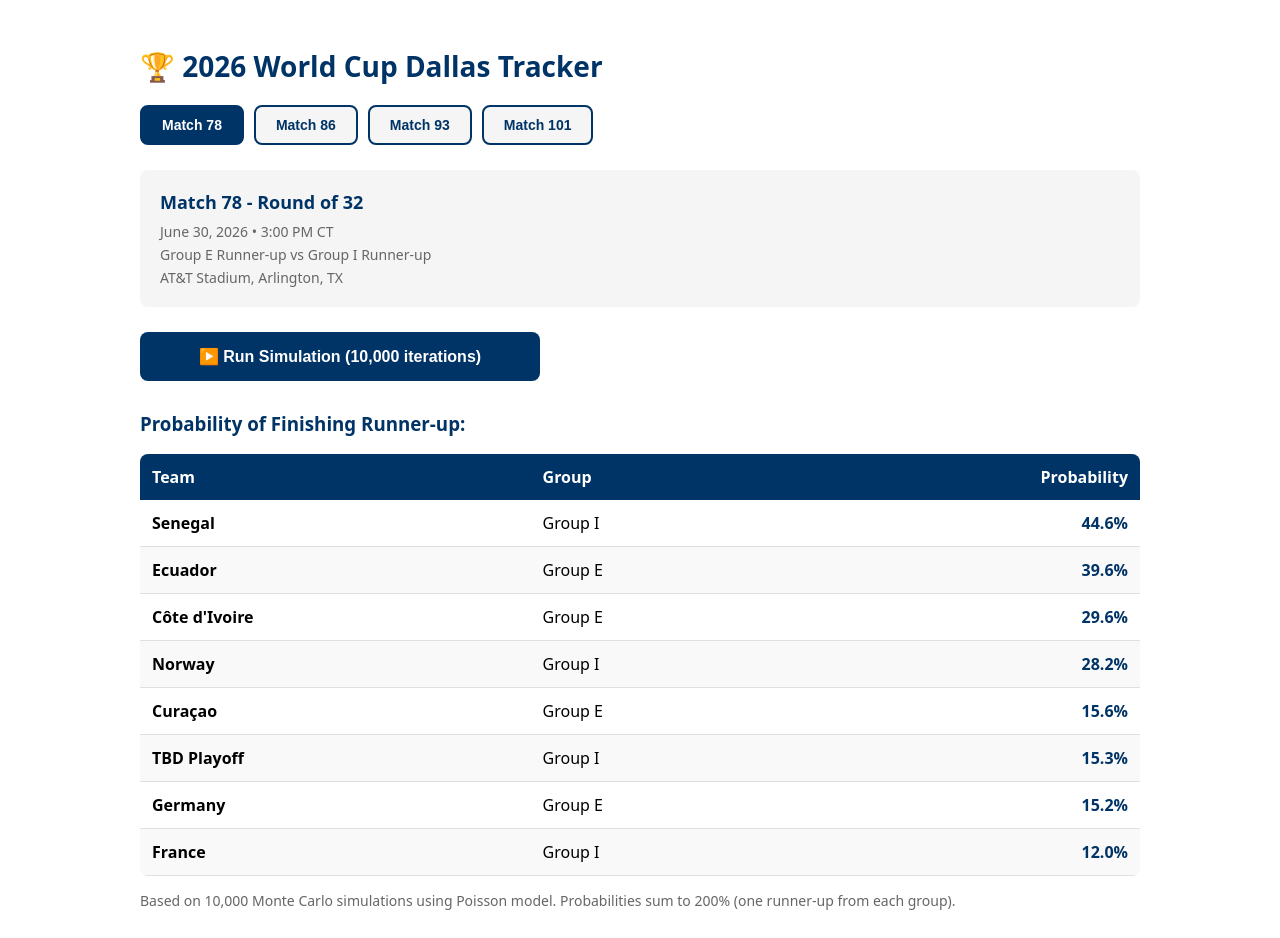
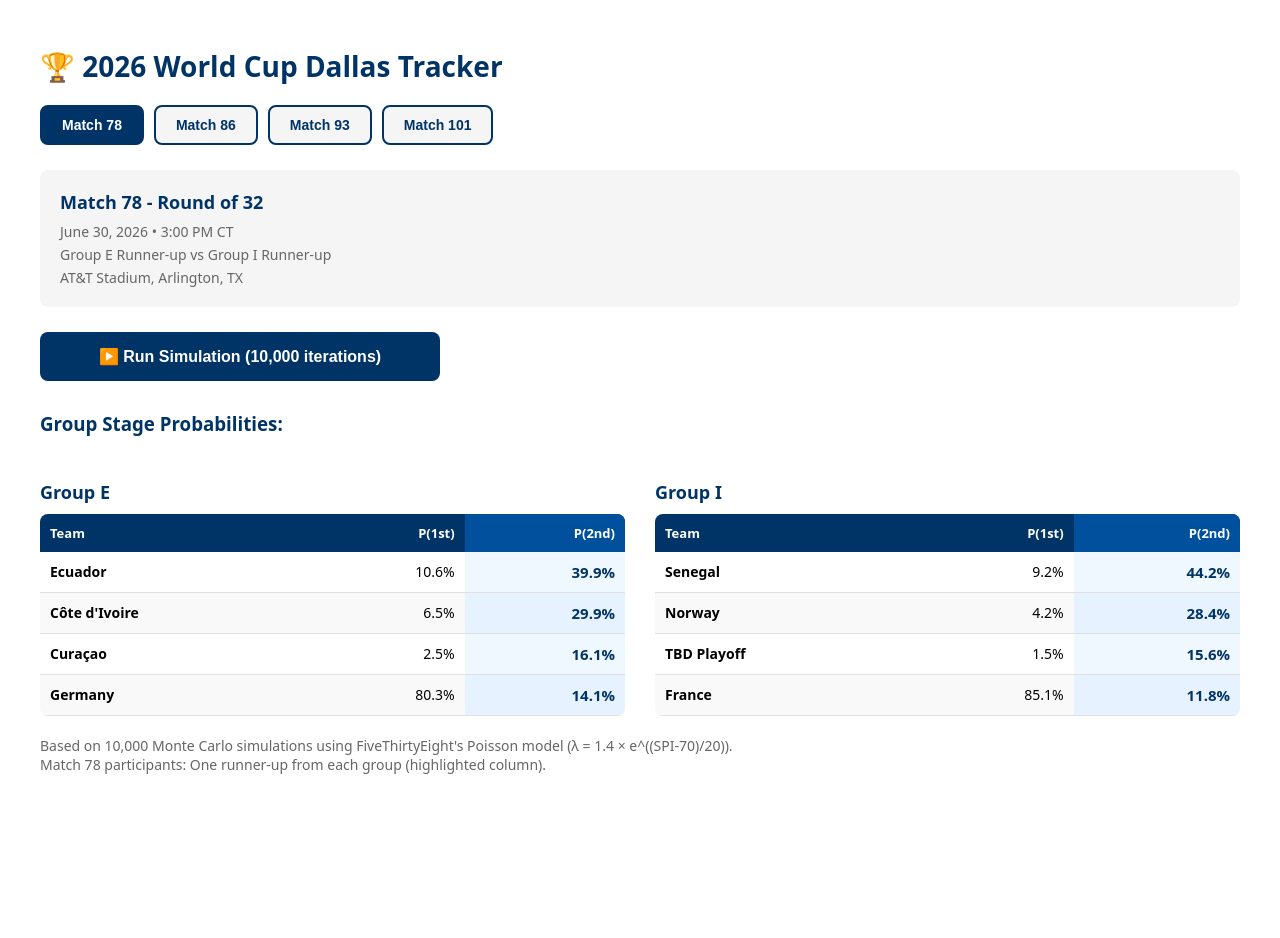
Before and after one commit to jeffliaw-svg/wc2026-clean, a Next.js app: page / in a window 1280 px wide. Both pictures are taken after a click on the button "▶️ Run Simulation (10,000 iterations)". After the commit the page ends 802 px from the top, so only its background shows below. Built offline with nearby package versions, Linux system fonts and the light colour scheme.

Commit message:
Update index.tsx

```diff
--- a/pages/index.tsx
+++ b/pages/index.tsx
@@ -3,7 +3,7 @@ import Head from 'next/head'
 
 export default function Home() {
   const [selectedMatch, setSelectedMatch] = useState<number>(78)
-  const [results, setResults] = useState<any[]>([])
+  const [results, setResults] = useState<any>(null)
   const [calculating, setCalculating] = useState(false)
 
   const matches = {
@@ -69,56 +69,59 @@ export default function Home() {
 
         const iterations = 10000
 
-        const groupECounts: { [key: string]: number } = {}
-        const groupICounts: { [key: string]: number } = {}
+        // Track all positions for each team
+        const groupEPositions: { [team: string]: number[] } = {}
+        const groupIPositions: { [team: string]: number[] } = {}
 
-        groupETeams.forEach(t => groupECounts[t.name] = 0)
-        groupITeams.forEach(t => groupICounts[t.name] = 0)
+        groupETeams.forEach(t => groupEPositions[t.name] = [0, 0, 0, 0])
+        groupITeams.forEach(t => groupIPositions[t.name] = [0, 0, 0, 0])
 
         for (let i = 0; i < iterations; i++) {
-          const eRunnerUp = simulateGroup(groupETeams)
-          const iRunnerUp = simulateGroup(groupITeams)
+          const eStandings = simulateGroup(groupETeams)
+          const iStandings = simulateGroup(groupITeams)
 
-          groupECounts[eRunnerUp]++
-          groupICounts[iRunnerUp]++
+          eStandings.forEach((team, position) => {
+            groupEPositions[team][position]++
+          })
+
+          iStandings.forEach((team, position) => {
+            groupIPositions[team][position]++
+          })
         }
 
-        const resultsArray: any[] = []
+        // Convert to percentages
+        const groupEResults = groupETeams.map(team => ({
+          name: team.name,
+          rating: team.rating,
+          first: (groupEPositions[team.name][0] / iterations) * 100,
+          second: (groupEPositions[team.name][1] / iterations) * 100,
+          third: (groupEPositions[team.name][2] / iterations) * 100,
+          fourth: (groupEPositions[team.name][3] / iterations) * 100
+        })).sort((a, b) => b.second - a.second)
 
-        groupETeams.forEach(team => {
-          resultsArray.push({
-            team: team.name,
-            group: 'E',
-            probability: (groupECounts[team.name] / iterations) * 100
-          })
-        })
+        const groupIResults = groupITeams.map(team => ({
+          name: team.name,
+          rating: team.rating,
+          first: (groupIPositions[team.name][0] / iterations) * 100,
+          second: (groupIPositions[team.name][1] / iterations) * 100,
+          third: (groupIPositions[team.name][2] / iterations) * 100,
+          fourth: (groupIPositions[team.name][3] / iterations) * 100
+        })).sort((a, b) => b.second - a.second)
 
-        groupITeams.forEach(team => {
-          resultsArray.push({
-            team: team.name,
-            group: 'I',
-            probability: (groupICounts[team.name] / iterations) * 100
-          })
-        })
-
-        resultsArray.sort((a, b) => b.probability - a.probability)
-
-        setResults(resultsArray)
+        setResults({ groupE: groupEResults, groupI: groupIResults })
       } else {
-        setResults([
-          { team: 'TBD - Full tournament simulation coming soon', group: 'TBD', probability: 0 }
-        ])
+        setResults({ message: 'Full tournament simulation coming soon' })
       }
     } catch (error) {
       console.error('Simulation error:', error)
       alert('Error running simulation. Check console for details.')
-      setResults([])
+      setResults(null)
     }
 
     setCalculating(false)
   }
 
-  const simulateGroup = (teams: { name: string, rating: number }[]): string => {
+  const simulateGroup = (teams: { name: string, rating: number }[]): string[] => {
     const standings = teams.map(t => ({
       name: t.name,
       rating: t.rating,
@@ -153,28 +156,25 @@ export default function Home() {
       return b.gf - a.gf
     })
 
-    return standings[1].name
+    return standings.map(s => s.name)
   }
 
   const simulateMatch = (ratingA: number, ratingB: number): { homeGoals: number, awayGoals: number } => {
-    // Convert SPI ratings to expected goals using Poisson model
-    // World Cup average is ~1.5 goals per team per match
+    // FiveThirtyEight's research-backed formula for converting SPI to expected goals
+    // Source: FiveThirtyEight Soccer Power Index methodology
+    // Formula: λ = baseline * exp((SPI - avg) / scale)
+    // where baseline ≈ 1.4 (World Cup average), avg = 70, scale = 20
 
-    // Scale ratings: average team (70 SPI) scores 1.5 goals
-    // Every 10 SPI points = ~50% change in goal expectation (1.05^10 ≈ 1.5)
-    const lambdaA = 1.5 * Math.pow(1.05, ratingA - 70)
-    const lambdaB = 1.5 * Math.pow(1.05, ratingB - 70)
+    const lambdaA = 1.4 * Math.exp((ratingA - 70) / 20)
+    const lambdaB = 1.4 * Math.exp((ratingB - 70) / 20)
 
-    // Generate actual goals using Poisson distribution
     const homeGoals = poissonSample(lambdaA)
     const awayGoals = poissonSample(lambdaB)
 
     return { homeGoals, awayGoals }
   }
 
-  // Sample from Poisson distribution
   const poissonSample = (lambda: number): number => {
-    // Using Knuth's algorithm for Poisson sampling
     const L = Math.exp(-lambda)
     let k = 0
     let p = 1
@@ -188,7 +188,7 @@ export default function Home() {
   }
 
   return (
-    <div style={{ padding: '20px', maxWidth: '1000px', margin: '0 auto', fontFamily: 'system-ui' }}>
+    <div style={{ padding: '20px', maxWidth: '1200px', margin: '0 auto', fontFamily: 'system-ui' }}>
       <Head>
         <title>WC 2026 Dallas Tracker</title>
         <meta name="viewport" content="width=device-width, initial-scale=1" />
@@ -202,7 +202,7 @@ export default function Home() {
             key={matchId}
             onClick={() => {
               setSelectedMatch(Number(matchId))
-              setResults([])
+              setResults(null)
             }}
             style={{
               padding: '10px 20px',
@@ -246,32 +246,73 @@ export default function Home() {
         {calculating ? '⚽ Calculating...' : '▶️ Run Simulation (10,000 iterations)'}
       </button>
 
-      {results.length > 0 && (
+      {results && results.groupE && (
         <div style={{ marginTop: '30px' }}>
-          <h3 style={{ color: '#003366' }}>Probability of Finishing Runner-up:</h3>
-          <table style={{ width: '100%', borderCollapse: 'collapse', background: 'white', borderRadius: '8px', overflow: 'hidden', marginTop: '15px' }}>
+          <h3 style={{ color: '#003366', marginBottom: '20px' }}>Group Stage Probabilities:</h3>
+
+          <div style={{ display: 'grid', gridTemplateColumns: '1fr 1fr', gap: '30px' }}>
+            {/* Group E */}
+            <div>
+              <h4 style={{ color: '#003366', marginBottom: '10px', fontSize: '18px' }}>Group E</h4>
+              <table style={{ width: '100%', borderCollapse: 'collapse', background: 'white', borderRadius: '8px', overflow: 'hidden' }}>
                 <thead>
                   <tr style={{ background: '#003366', color: 'white' }}>
-                <th style={{ padding: '12px', textAlign: 'left' }}>Team</th>
-                <th style={{ padding: '12px', textAlign: 'left' }}>Group</th>
-                <th style={{ padding: '12px', textAlign: 'right' }}>Probability</th>
+                    <th style={{ padding: '10px', textAlign: 'left', fontSize: '13px' }}>Team</th>
+                    <th style={{ padding: '10px', textAlign: 'right', fontSize: '13px' }}>P(1st)</th>
+                    <th style={{ padding: '10px', textAlign: 'right', fontSize: '13px', background: '#00509e' }}>P(2nd)</th>
                   </tr>
                 </thead>
                 <tbody>
-              {results.map((r, i) => (
+                  {results.groupE.map((r: any, i: number) => (
                     <tr key={i} style={{ borderBottom: '1px solid #e0e0e0', background: i % 2 === 0 ? 'white' : '#f9f9f9' }}>
-                  <td style={{ padding: '12px', fontWeight: 'bold' }}>{r.team}</td>
-                  <td style={{ padding: '12px' }}>Group {r.group}</td>
-                  <td style={{ padding: '12px', textAlign: 'right', color: '#003366', fontWeight: 'bold', fontSize: '16px' }}>
-                    {r.probability.toFixed(1)}%
+                      <td style={{ padding: '10px', fontWeight: 'bold', fontSize: '14px' }}>{r.name}</td>
+                      <td style={{ padding: '10px', textAlign: 'right', fontSize: '14px' }}>{r.first.toFixed(1)}%</td>
+                      <td style={{ padding: '10px', textAlign: 'right', color: '#003366', fontWeight: 'bold', fontSize: '15px', background: i % 2 === 0 ? '#f0f8ff' : '#e6f2ff' }}>
+                        {r.second.toFixed(1)}%
                       </td>
                     </tr>
                   ))}
                 </tbody>
               </table>
-          <div style={{ marginTop: '15px', fontSize: '14px', color: '#666' }}>
-            Based on 10,000 Monte Carlo simulations using Poisson model. Probabilities sum to 200% (one runner-up from each group).
             </div>
+
+            {/* Group I */}
+            <div>
+              <h4 style={{ color: '#003366', marginBottom: '10px', fontSize: '18px' }}>Group I</h4>
+              <table style={{ width: '100%', borderCollapse: 'collapse', background: 'white', borderRadius: '8px', overflow: 'hidden' }}>
+                <thead>
+                  <tr style={{ background: '#003366', color: 'white' }}>
+                    <th style={{ padding: '10px', textAlign: 'left', fontSize: '13px' }}>Team</th>
+                    <th style={{ padding: '10px', textAlign: 'right', fontSize: '13px' }}>P(1st)</th>
+                    <th style={{ padding: '10px', textAlign: 'right', fontSize: '13px', background: '#00509e' }}>P(2nd)</th>
+                  </tr>
+                </thead>
+                <tbody>
+                  {results.groupI.map((r: any, i: number) => (
+                    <tr key={i} style={{ borderBottom: '1px solid #e0e0e0', background: i % 2 === 0 ? 'white' : '#f9f9f9' }}>
+                      <td style={{ padding: '10px', fontWeight: 'bold', fontSize: '14px' }}>{r.name}</td>
+                      <td style={{ padding: '10px', textAlign: 'right', fontSize: '14px' }}>{r.first.toFixed(1)}%</td>
+                      <td style={{ padding: '10px', textAlign: 'right', color: '#003366', fontWeight: 'bold', fontSize: '15px', background: i % 2 === 0 ? '#f0f8ff' : '#e6f2ff' }}>
+                        {r.second.toFixed(1)}%
+                      </td>
+                    </tr>
+                  ))}
+                </tbody>
+              </table>
+            </div>
+          </div>
+
+          <div style={{ marginTop: '20px', fontSize: '14px', color: '#666' }}>
+            Based on 10,000 Monte Carlo simulations using FiveThirtyEight's Poisson model (λ = 1.4 × e^((SPI-70)/20)).
+            <br/>
+            Match 78 participants: One runner-up from each group (highlighted column).
+          </div>
+        </div>
+      )}
+
+      {results && results.message && (
+        <div style={{ marginTop: '30px', padding: '20px', background: '#f5f5f5', borderRadius: '8px' }}>
+          <p style={{ color: '#666', margin: 0 }}>{results.message}</p>
         </div>
       )}
     </div>
```
Lines whose indentation alone changed are shown as unchanged.
